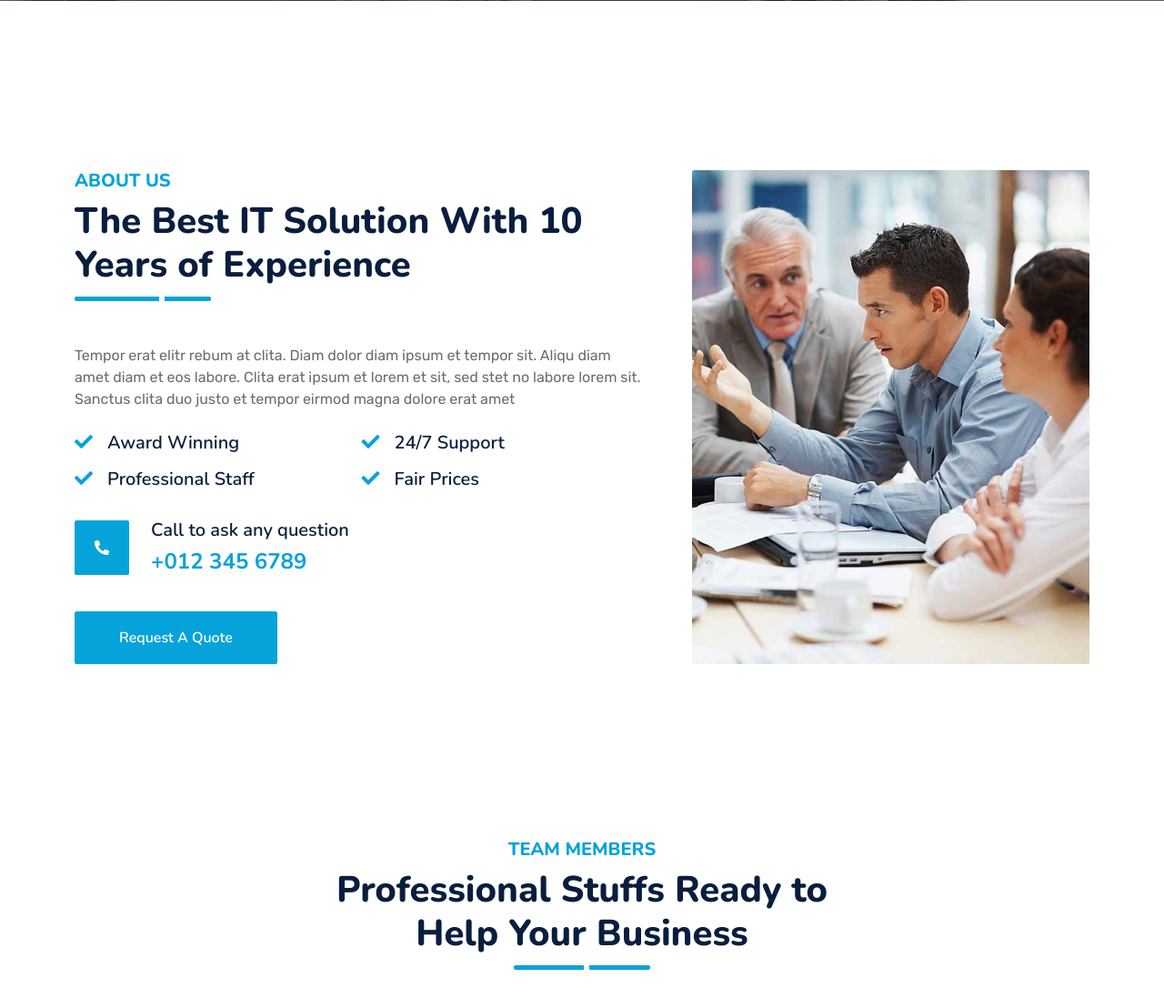
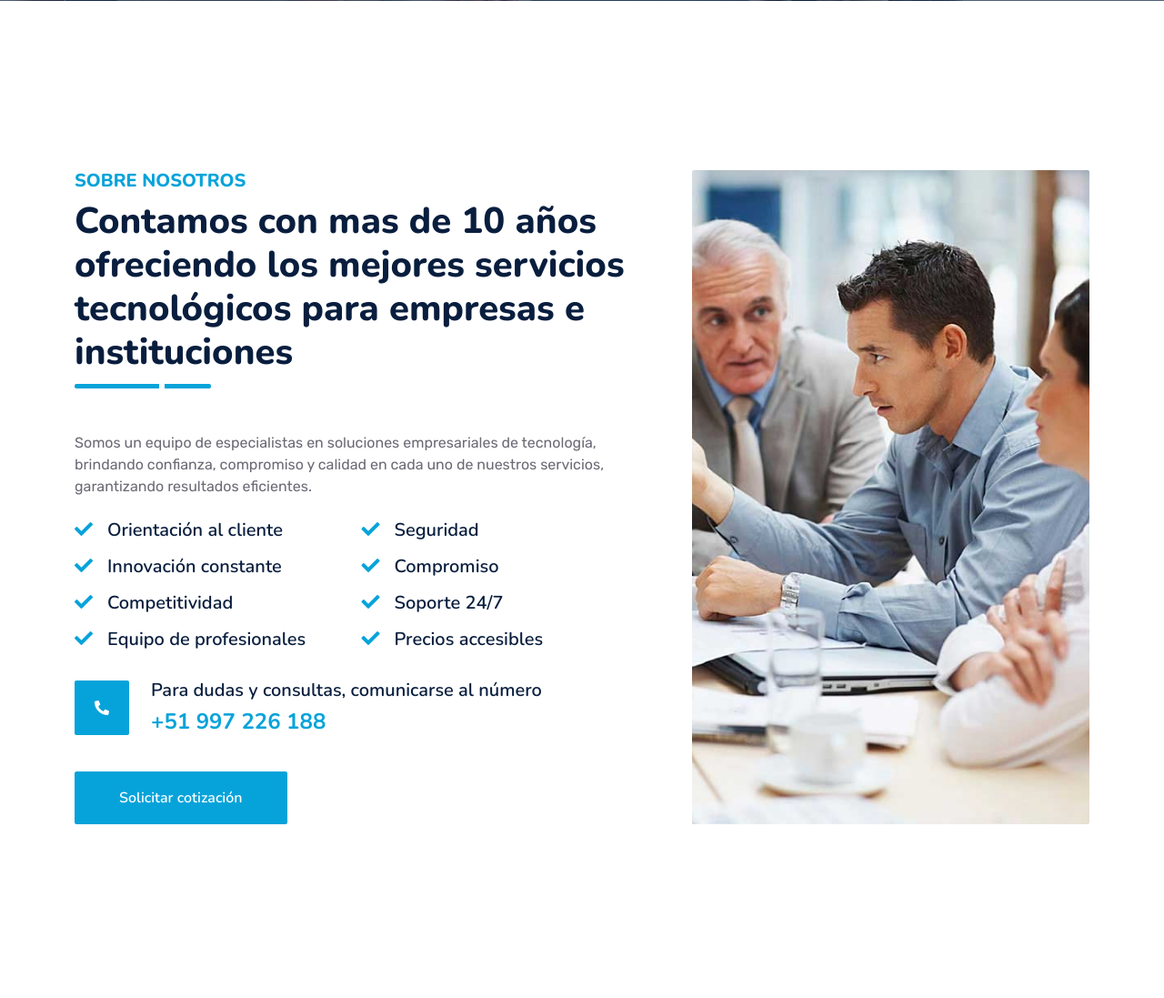
Before and after one commit to ivanrv23/technologies, a PHP site: page /nosotros in a window 1280 px wide. Shown: the part 432-1529 px from the top of the page at 91% size. Run offline with PHP 8.4, Linux system fonts and the light colour scheme; some libraries are stand-ins or nearby versions.

Commit message:
nosotros

```diff
--- a/vistas/modulos/nosotros.php
+++ b/vistas/modulos/nosotros.php
@@ -37,18 +37,22 @@
             <div class="row g-5">
                 <div class="col-lg-7">
                     <div class="section-title position-relative pb-3 mb-5">
-                        <h5 class="fw-bold text-primary text-uppercase">About Us</h5>
-                        <h1 class="mb-0">The Best IT Solution With 10 Years of Experience</h1>
+                        <h5 class="fw-bold text-primary text-uppercase">Sobre nosotros</h5>
+                        <h1 class="mb-0">Contamos con mas de 10 años ofreciendo los mejores servicios tecnológicos para empresas e instituciones</h1>
                     </div>
-                    <p class="mb-4">Tempor erat elitr rebum at clita. Diam dolor diam ipsum et tempor sit. Aliqu diam amet diam et eos labore. Clita erat ipsum et lorem et sit, sed stet no labore lorem sit. Sanctus clita duo justo et tempor eirmod magna dolore erat amet</p>
+                    <p class="mb-4">Somos un equipo de especialistas en soluciones empresariales de tecnología, brindando confianza, compromiso y calidad en cada uno de nuestros servicios, garantizando resultados eficientes.</p>
                     <div class="row g-0 mb-3">
                         <div class="col-sm-6 wow zoomIn" data-wow-delay="0.2s">
-                            <h5 class="mb-3"><i class="fa fa-check text-primary me-3"></i>Award Winning</h5>
-                            <h5 class="mb-3"><i class="fa fa-check text-primary me-3"></i>Professional Staff</h5>
+                            <h5 class="mb-3"><i class="fa fa-check text-primary me-3"></i>Orientación al cliente</h5>
+                            <h5 class="mb-3"><i class="fa fa-check text-primary me-3"></i>Innovación constante</h5>
+                            <h5 class="mb-3"><i class="fa fa-check text-primary me-3"></i>Competitividad</h5>
+                            <h5 class="mb-3"><i class="fa fa-check text-primary me-3"></i>Equipo de profesionales</h5>
                         </div>
                         <div class="col-sm-6 wow zoomIn" data-wow-delay="0.4s">
-                            <h5 class="mb-3"><i class="fa fa-check text-primary me-3"></i>24/7 Support</h5>
-                            <h5 class="mb-3"><i class="fa fa-check text-primary me-3"></i>Fair Prices</h5>
+                            <h5 class="mb-3"><i class="fa fa-check text-primary me-3"></i>Seguridad</h5>
+                            <h5 class="mb-3"><i class="fa fa-check text-primary me-3"></i>Compromiso</h5>
+                            <h5 class="mb-3"><i class="fa fa-check text-primary me-3"></i>Soporte 24/7</h5>
+                            <h5 class="mb-3"><i class="fa fa-check text-primary me-3"></i>Precios accesibles</h5>
                         </div>
                     </div>
                     <div class="d-flex align-items-center mb-4 wow fadeIn" data-wow-delay="0.6s">
@@ -56,11 +60,11 @@
                             <i class="fa fa-phone-alt text-white"></i>
                         </div>
                         <div class="ps-4">
-                            <h5 class="mb-2">Call to ask any question</h5>
-                            <h4 class="text-primary mb-0">+012 345 6789</h4>
+                            <h5 class="mb-2">Para dudas y consultas, comunicarse al número</h5>
+                            <h4 class="text-primary mb-0">+51 997 226 188</h4>
                         </div>
                     </div>
-                    <a href="quote.html" class="btn btn-primary py-3 px-5 mt-3 wow zoomIn" data-wow-delay="0.9s">Request A Quote</a>
+                    <a href="quote.html" class="btn btn-primary py-3 px-5 mt-3 wow zoomIn" data-wow-delay="0.9s">Solicitar cotización</a>
                 </div>
                 <div class="col-lg-5" style="min-height: 500px;">
                     <div class="position-relative h-100">
@@ -157,8 +161,3 @@
         </div>
     </div>
     <!-- Vendor End -->
-<script>
-    // activar el menú
-    $(".collapse navbar-nav a.active").removeClass("active");
-    $("#hola").addClass("active");
-</script>
```
Lines whose indentation alone changed are shown as unchanged.
